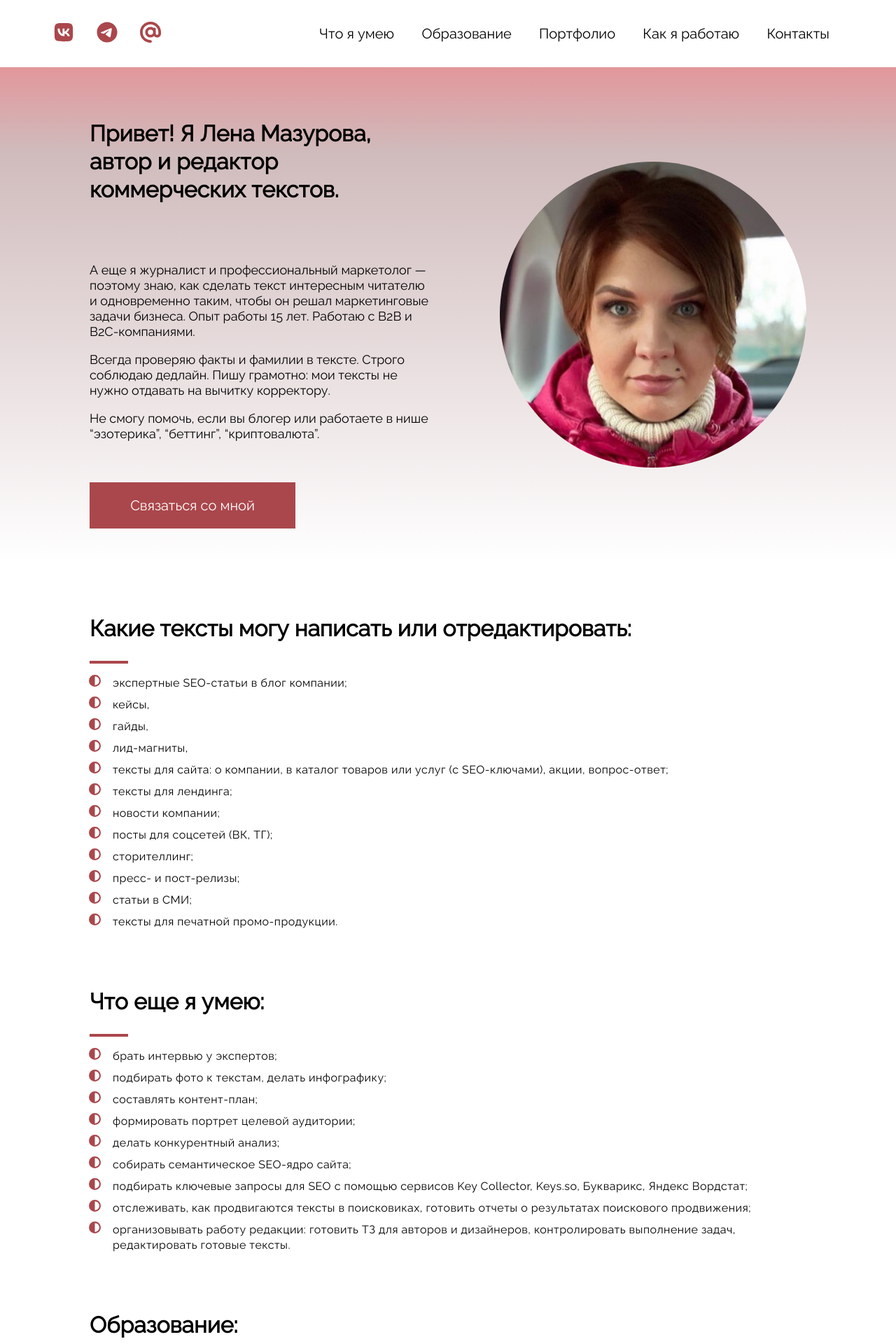
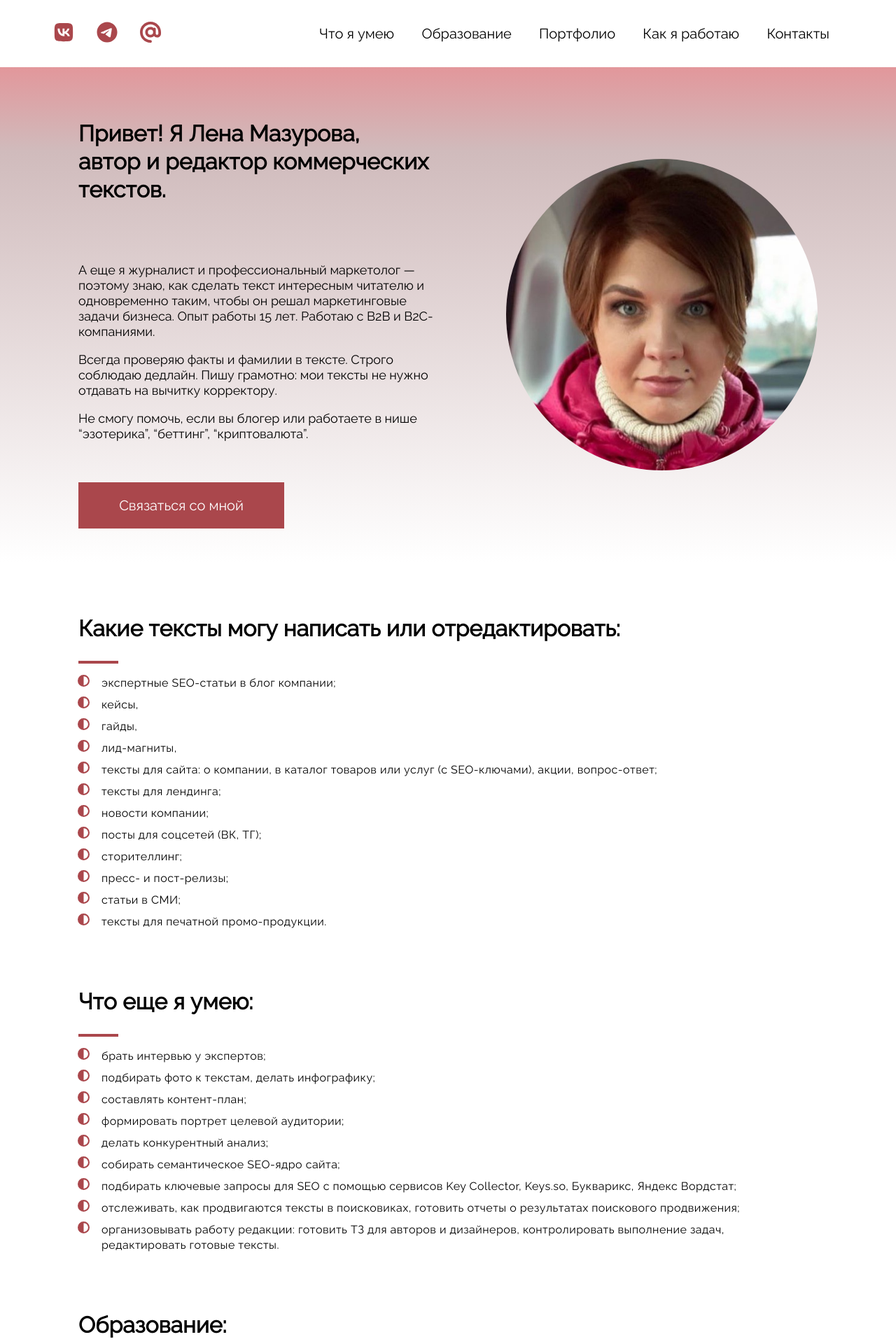
Before and after one commit to Nadia-HPoe/ElenaM_portfolio, a React (Create React App) app: page / in a window 1280 px wide. Shown: the top 1920 px of the page at 70% size. Built offline with nearby package versions, Linux system fonts and the light colour scheme.

Commit message:
fixed paddings at portfolio section

```diff
--- a/src/components/screens/screens.scss
+++ b/src/components/screens/screens.scss
@@ -7,7 +7,7 @@
     rgba(208, 187, 188, 1) 17%,
     rgba(255, 255, 255, 1) 100%
   );
-  padding: 7rem 14rem;
+  padding: 7rem 12rem;
 }
 .main__wrapper {
   display: flex;
@@ -69,10 +69,10 @@
 .aboutme__container,
 .education__container,
 .work__container {
-  padding: 0 14rem;
+  padding: 0 12rem;
 }
 .portfolio__container {
-  padding: 0 10rem;
+  padding: 0 12rem;
 }
 
 .aboutme__title,
@@ -311,15 +311,15 @@
 }
 @media screen and (max-width: 1499px) and (min-width: 1100px) {
   .container {
-    padding: 3rem 8rem;
+    padding: 3rem 7rem;
   }
   .aboutme__container,
   .education__container,
   .work__container {
-    padding: 0 8rem;
+    padding: 0 7rem;
   }
   .portfolio__container {
-    padding: 0 4rem;
+    padding: 0 7rem;
   }
   .main__wrapper {
     gap: 6rem;
@@ -381,15 +381,15 @@
 }
 @media screen and (max-width: 1099px) and (min-width: 651px) {
   .container {
-    padding: 1rem 4rem;
+    padding: 1rem 3.5rem;
   }
   .aboutme__container,
   .education__container,
   .work__container {
-    padding: 0 4rem;
+    padding: 0 3.5rem;
   }
   .portfolio__container {
-    padding: 0 3rem;
+    padding: 0 3.5rem;
   }
   .main__wrapper {
     gap: 3rem;
```
Also changed, not shown: 1 other file (tests, documents, lock files or other folders).
